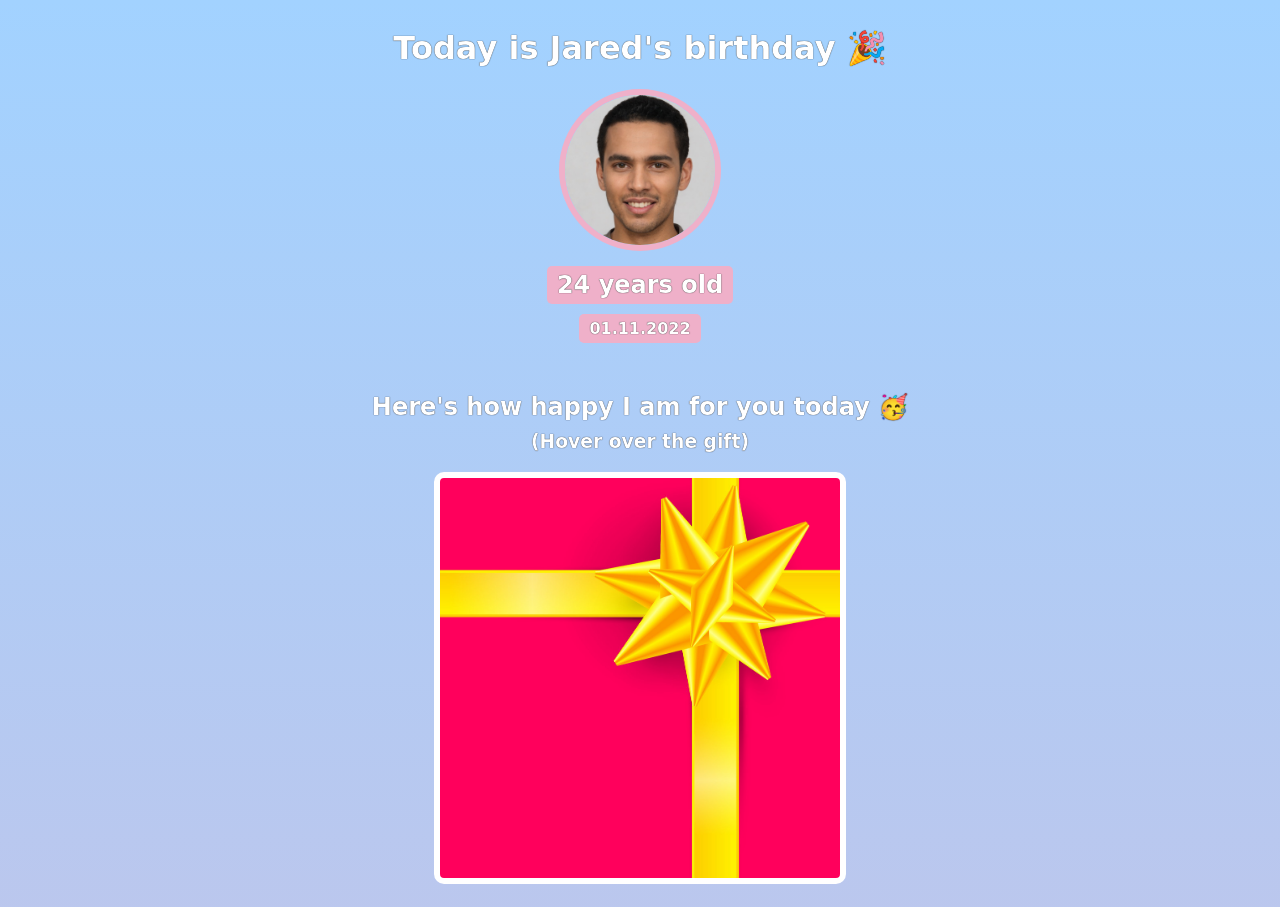
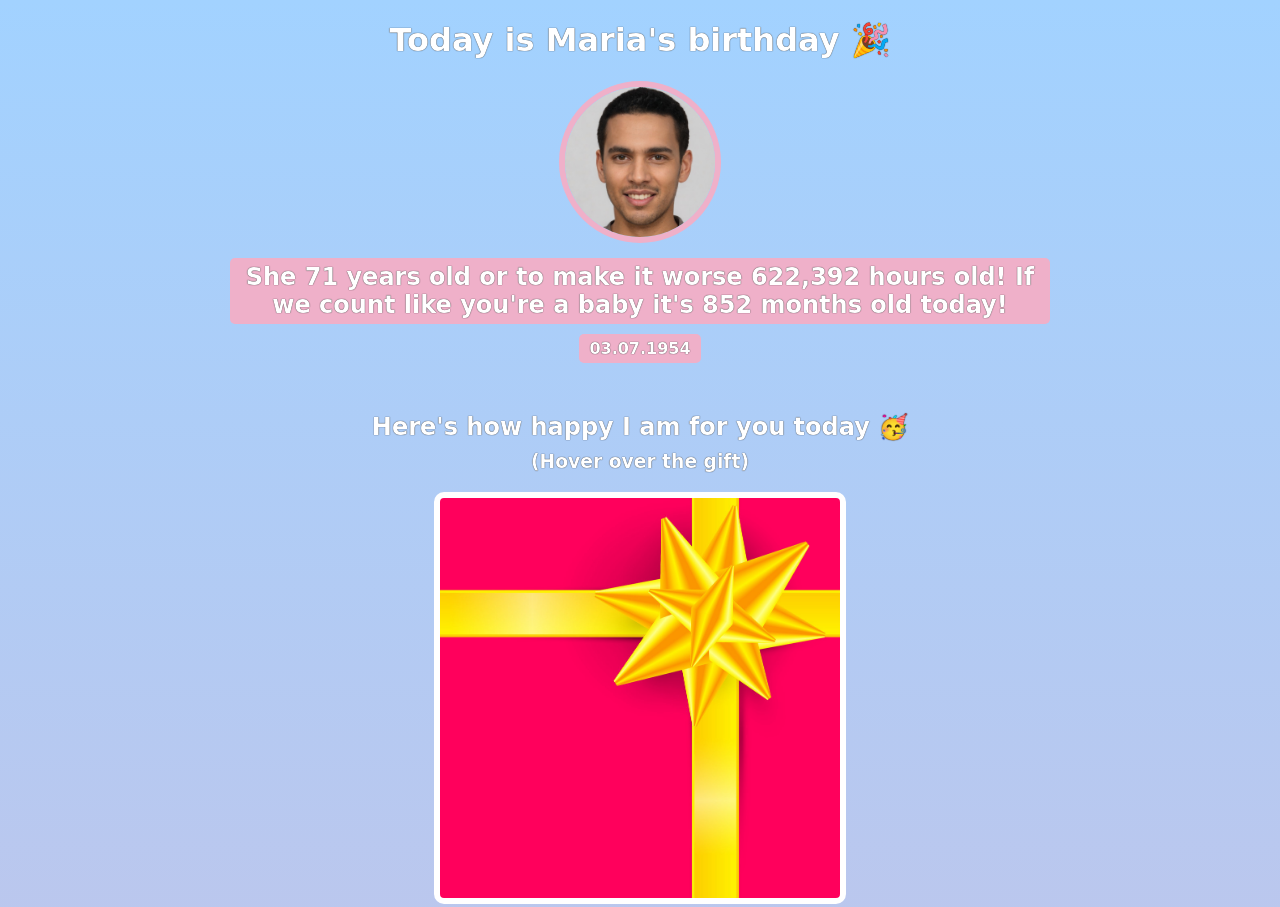
Before and after one commit to jared23/Birthday-gift-site, a website built with Vite: page index.html in a window 1280 px wide. Shown: the top 907 px of the page. Built offline with nearby package versions, Linux system fonts and the light colour scheme; a web font is replaced by a local one.

Commit message:
small changes for personalization

```diff
--- a/index.html
+++ b/index.html
@@ -7,10 +7,10 @@
     </head>
     <body>
         <div id="header">
-            <h1>Today is Jared's birthday 🎉</h1>
+            <h1>Today is Maria's birthday 🎉</h1>
             <img id="bff-img" src="images/nick.jpg">
-            <h2 id="bday-age">24 years old</h2>
-            <h4 id="bday-date">01.11.2022</h4>
+            <h2 id="bday-age">She 71 years old or to make it worse 622,392 hours old! If we count like you're a baby it's 852 months old today!</h2>
+            <h4 id="bday-date">03.07.1954</h4>
         </div>
 
         <div class="gift-section">
--- a/styles.css
+++ b/styles.css
@@ -1,5 +1,6 @@
 body {
     text-align: center;
+    margin: 0px 230px;
     font-family: 'Happy Monkey', cursive;
     background: linear-gradient(#a2d2ff, #EFB0C9);
     color: #ffffff;
```
Also changed, not shown: images/happy.gif, 1 other file.
